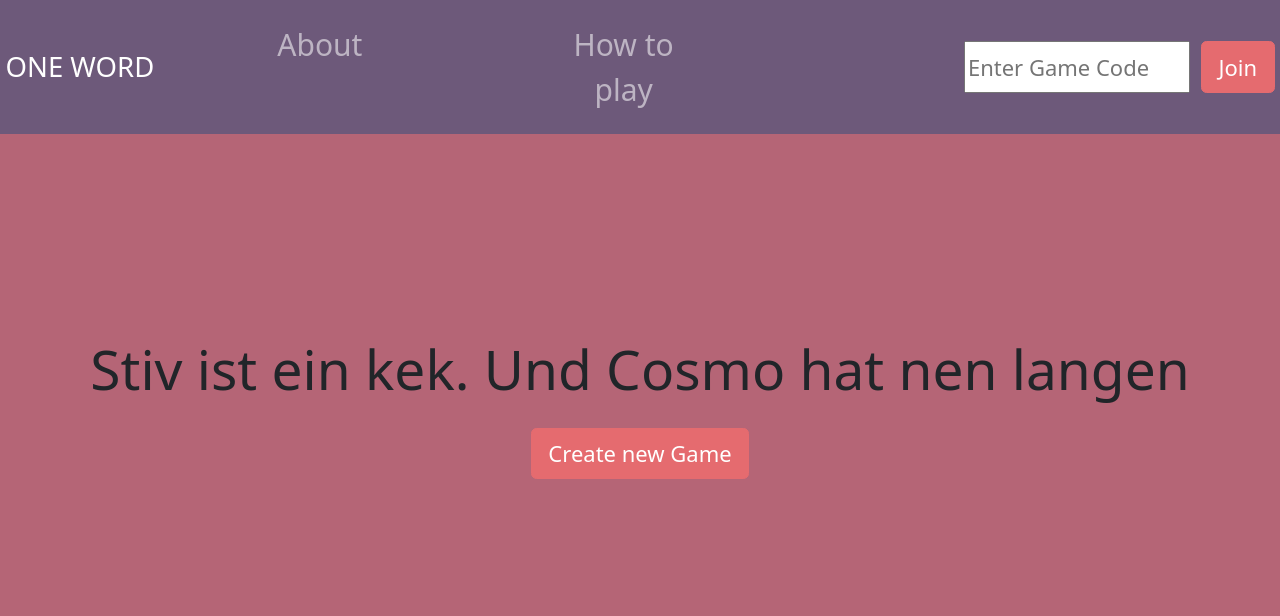
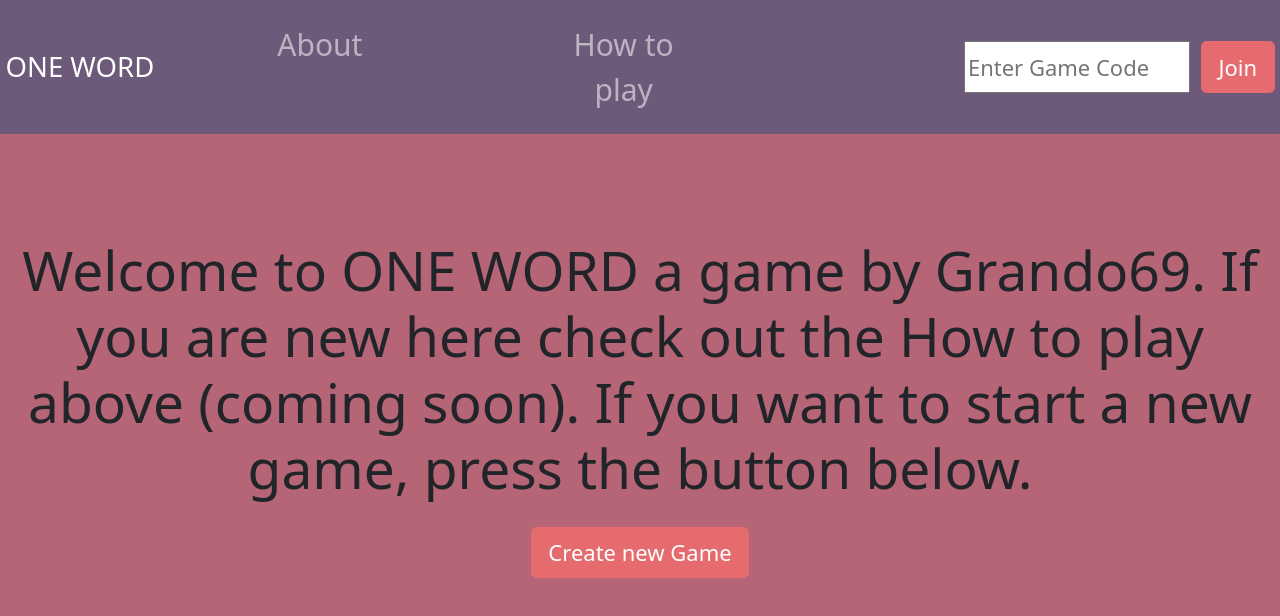
Before and after one commit to Grando69/One-Word, a website: page index.html in a window 1280 px wide. Drawn offline with nearby package versions, Linux system fonts and the light colour scheme; no server answers.

Commit message:
updated index

```diff
--- a/Website/test.txt
+++ /dev/null
@@ -1 +0,0 @@
-Welcome to ONE WORD a game by Grando69. If you are new here check out the How to play above. If you want to start a new game, press the button below.
--- a/index.html
+++ b/index.html
@@ -89,7 +89,8 @@
         h-100
         "
         >
-        <div id="titleScreen"><h1 id="welcomeText">Stiv ist ein kek. Und Cosmo hat nen langen</h1>
+        <div id="titleScreen"><h1 id="welcomeText">Welcome to ONE WORD a game by Grando69. If you are new here check out the How to play above (coming soon). If you want to start a new game, press the button below.
+        </h1>
 
           <button class="btn btn-primary mt-1 " id="createNewButton">Create new Game</button>
         </div>
```
